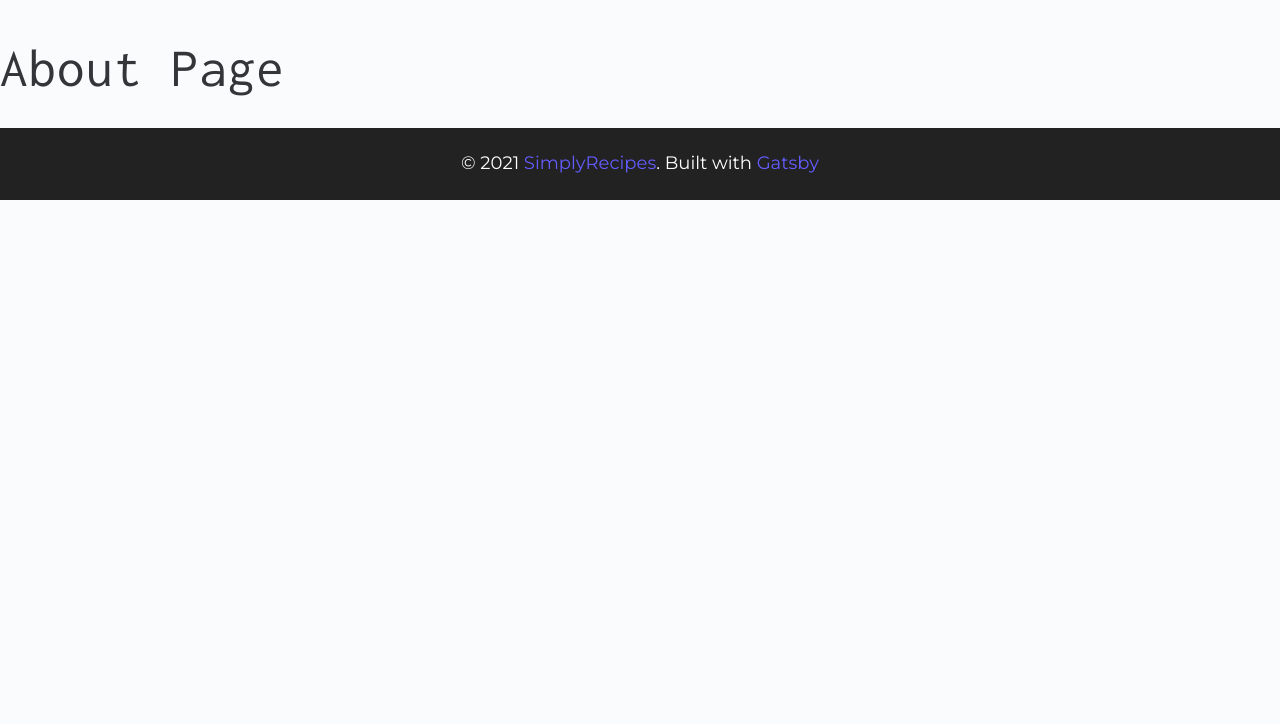
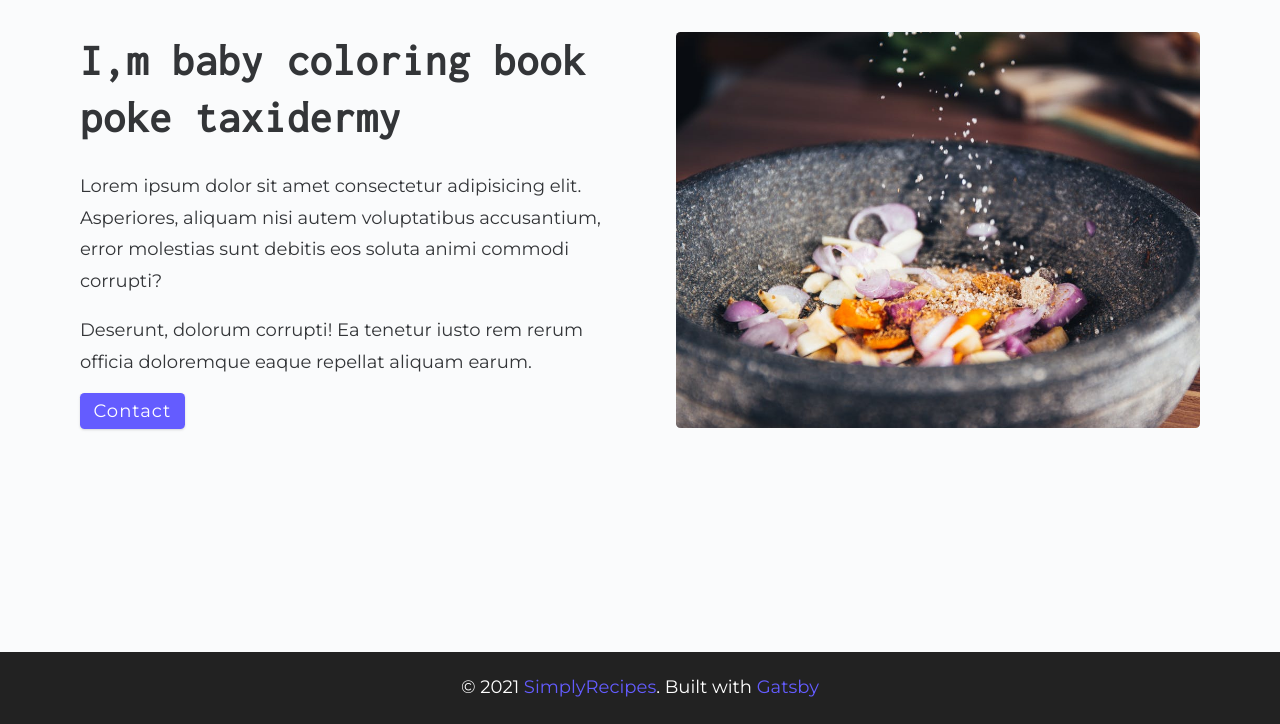
Before and after one commit to radioDevCreations/simplyRecipes, a Gatsby site: page /about in a window 1280 px wide. Shown: the part 76-800 px from the top of the page. Built offline with nearby package versions, Linux system fonts and the light colour scheme; Gatsby itself is replaced by a stand-in of ours.

Commit message:
last commit

```diff
--- a/gatsby-config.js
+++ b/gatsby-config.js
@@ -6,12 +6,16 @@
 
 module.exports = {
   plugins: [
-    {
-      resolve: `gatsby-plugin-styled-components`,
-      options: {},
-    },
+    `gatsby-plugin-styled-components`,
     `gatsby-plugin-image`,
     `gatsby-plugin-sharp`,
     `gatsby-transformer-sharp`,
+    {
+      resolve: `gatsby-source-filesystem`,
+      options: {
+        name: `images`,
+        path: `${__dirname}/src/assets/images`,
+      },
+    },
   ],
 };
--- a/src/pages/about.tsx
+++ b/src/pages/about.tsx
@@ -1,11 +1,37 @@
 import React from "react";
 import Layout from "../components/Layout";
+import { StaticImage } from "gatsby-plugin-image";
+import { Link } from "gatsby";
 
 const About = () => {
   return (
     <>
       <Layout>
-        <h1>about page</h1>
+        <main className="page">
+          <section className="about-page">
+            <article>
+              <h2>I,m baby coloring book poke taxidermy</h2>
+              <p>
+                Lorem ipsum dolor sit amet consectetur adipisicing elit.
+                Asperiores, aliquam nisi autem voluptatibus accusantium, error
+                molestias sunt debitis eos soluta animi commodi corrupti?
+              </p>
+              <p>
+                Deserunt, dolorum corrupti! Ea tenetur iusto rem rerum officia
+                doloremque eaque repellat aliquam earum.
+              </p>
+              <Link to="/contact" className="btn">
+                contact
+              </Link>
+            </article>
+            <StaticImage
+              src="../assets/images/about.jpeg"
+              alt="Person Pouring Salt in Bowl"
+              className="about-img"
+              placeholder="blurred"
+            />
+          </section>
+        </main>
       </Layout>
     </>
   );
```
Also changed, not shown: src/pages/index.tsx (+18 -1 lines).
